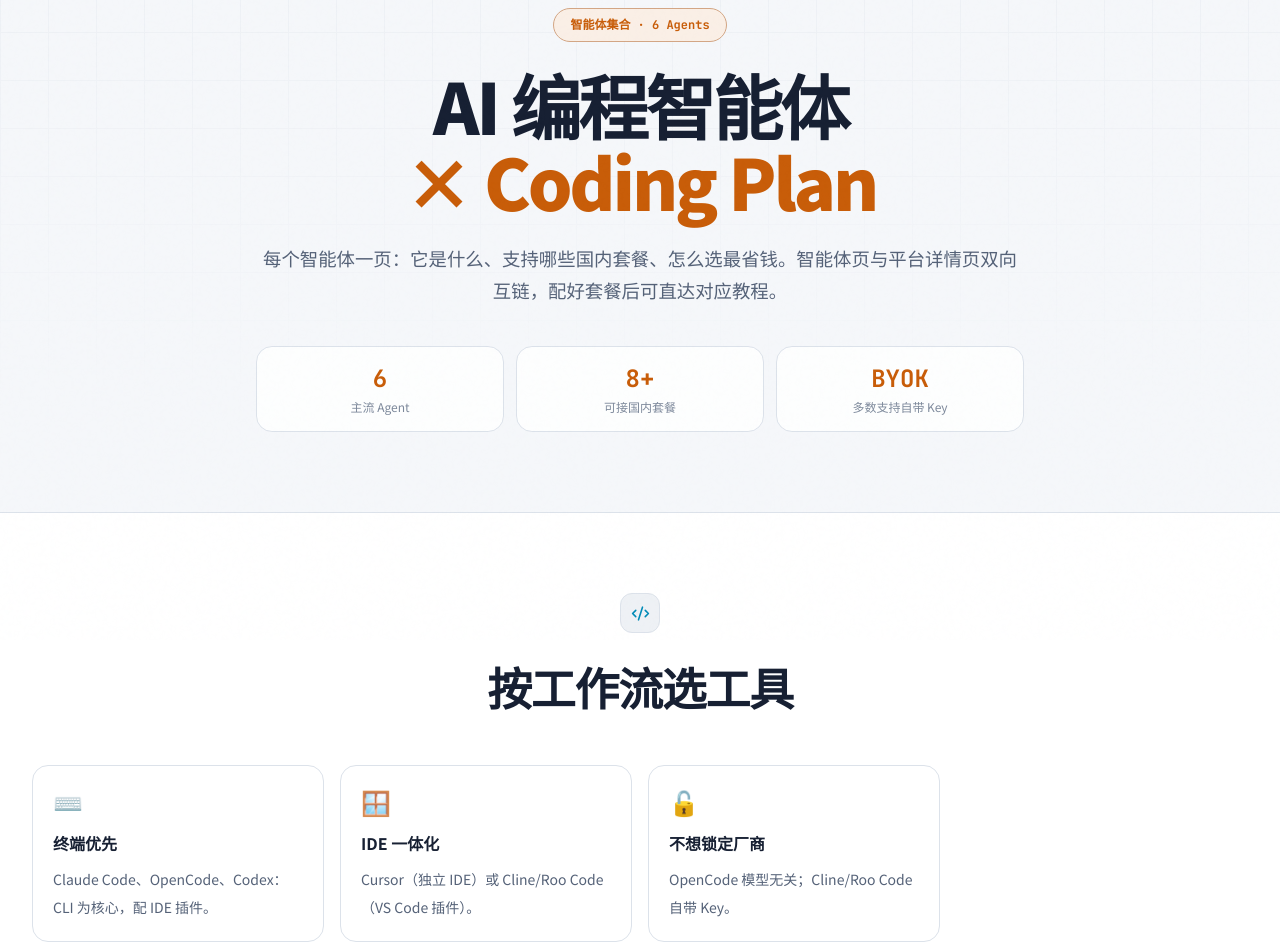
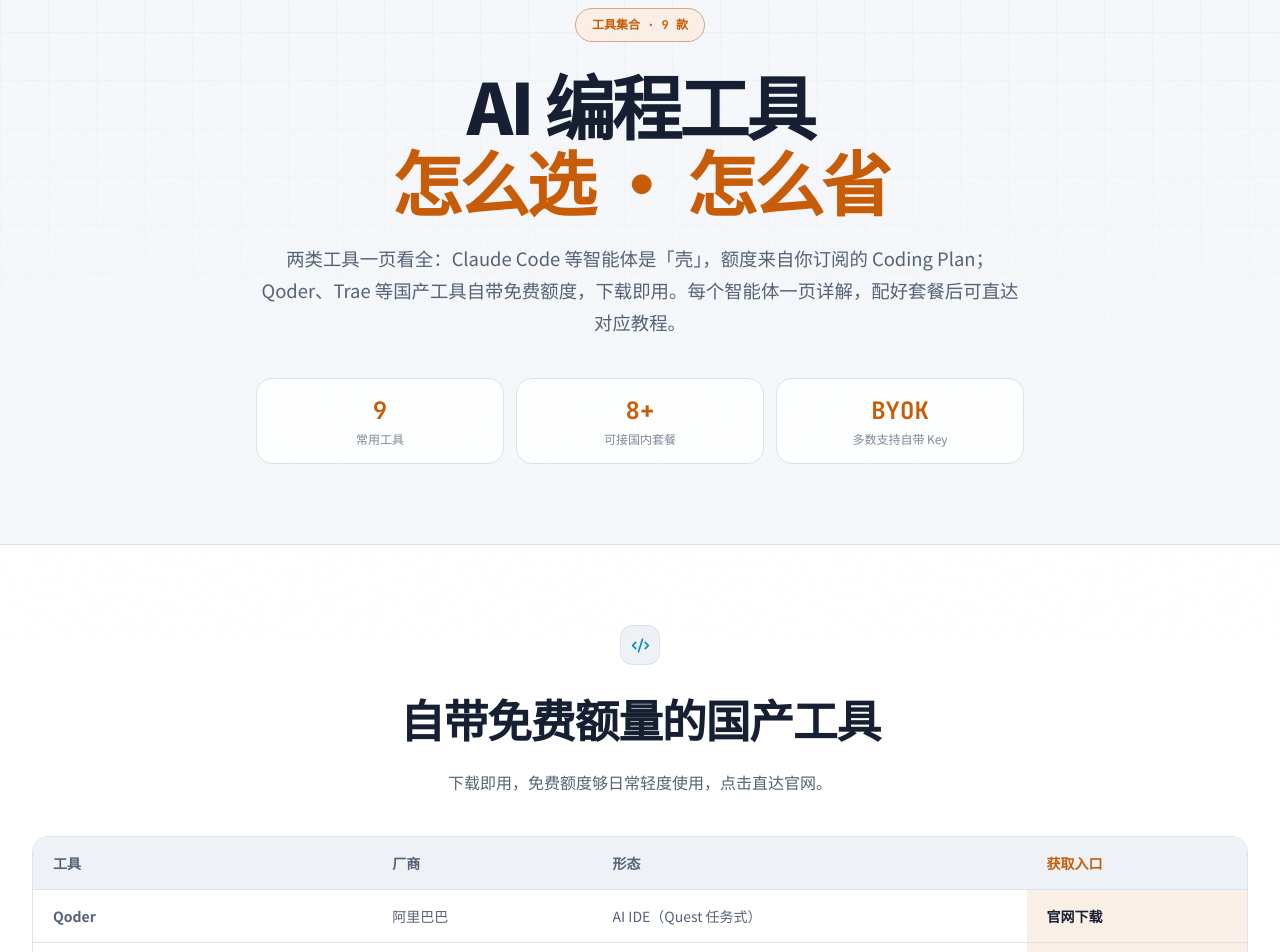
Before and after one commit to junbaor/codingplan-react, a Next.js app: page /agents in a window 1280 px wide. Shown: the part 160-1112 px from the top of the page. Built offline with nearby package versions, Linux system fonts and the light colour scheme.

Commit message:
feat(agents): 工具页合并——Qoder/Trae/WorkBuddy 三款自带免费额度的国产工具低调并入 /agents（行链接带邀请参数直达官网），修复 hub canonical 误指 /tools 与 related 失效链接

```diff
--- a/app/AGENTS.md
+++ b/app/AGENTS.md
@@ -2,9 +2,9 @@
 > L2 | 父级: /AGENTS.md
 
 ## 成员清单
-(zh)/: zh-CN 根布局（含 WebSite/Organization 站点级 JSON-LD 与 next/font 自托管字体）、中文首页；二级路径统一为「集合根列表页 + [slug] 详情页」：blogs（7 篇对比/教程/问答）、agents（6 个 AI 编程智能体）、models（8 模型）、deals/leaderboard/changelog 三个单页 hub；plans 仅保留 [slug] 详情页（集合入口由首页 #platforms 承接，/plans 在 next.config.ts 301 至 /#platforms）；另含 /deepseek-hermes 独立专题页（原 deepseek-harness-plugins 插件合集页已删除，旧 URL 与拼写错误变体均在 next.config.ts 301 至 https://deepseek-plugin.org/zh/plugin）。旧 compare/guides/questions/articles 路径 301 至 /blogs、/tools 路径 301 至 /agents
+(zh)/: zh-CN 根布局（含 WebSite/Organization 站点级 JSON-LD 与 next/font 自托管字体）、中文首页；二级路径统一为「集合根列表页 + [slug] 详情页」：blogs（7 篇对比/教程/问答）、agents（6 个 AI 编程智能体 + 四款国产工具下载入口表格，/ai-tools 已 301 至 /agents）、models（8 模型）、deals/leaderboard/changelog 三个单页 hub；plans 仅保留 [slug] 详情页（集合入口由首页 #platforms 承接，/plans 在 next.config.ts 301 至 /#platforms）；另含 /deepseek-hermes 独立专题页（原 deepseek-harness-plugins 插件合集页已删除，旧 URL 与拼写错误变体均在 next.config.ts 301 至 https://deepseek-plugin.org/zh/plugin）。旧 compare/guides/questions/articles 路径 301 至 /blogs、/tools 路径 301 至 /agents
 (en)/: en 根布局（含中国套餐订购提示 banner 与站点级 JSON-LD）、英文首页、六个英文静态套餐详情路由、en/blogs（hub + claude-vs-glm）英文博客路由与 en/deepseek-hermes 英文 DSH 专题页（与中文版互为 hreflang 姊妹页）
 robots.ts: Next.js MetadataRoute 爬虫策略，输出 `/robots.txt`（显式放行 GPTBot/ClaudeBot/PerplexityBot 等 AI 爬虫）
-sitemap.ts: Next.js MetadataRoute 站点地图，lastmod 与 DATA_UPDATED_AT 同源，收录全部集合 hub 与详情路由（48 URL）
+sitemap.ts: Next.js MetadataRoute 站点地图，lastmod 与 DATA_UPDATED_AT 同源，收录全部集合 hub 与详情路由（49 URL）
 
 [PROTOCOL]: 变更时更新此头部，然后检查 AGENTS.md
--- a/app/sitemap.ts
+++ b/app/sitemap.ts
@@ -1,6 +1,6 @@
 /**
  * [INPUT]: 依赖 Next.js MetadataRoute 类型、hubs/blogs/plans/models/tools 集合清单与 DATA_UPDATED_AT
- * [OUTPUT]: 对外提供全站 48 个 URL 的 /sitemap.xml，lastmod 与全站数据更新日期同源
+ * [OUTPUT]: 对外提供全站 49 个 URL 的 /sitemap.xml，lastmod 与全站数据更新日期同源
  * [POS]: app 的站点地图入口，与静态生成路由共用各集合 slug 数据源
  * [PROTOCOL]: 变更时更新此头部，然后检查 AGENTS.md
  */
--- a/next.config.ts
+++ b/next.config.ts
@@ -23,6 +23,7 @@
       { source: '/questions/:slug', destination: '/blogs/:slug', permanent: true },
       { source: '/tools', destination: '/agents', permanent: true },
       { source: '/tools/:slug', destination: '/agents/:slug', permanent: true },
+      { source: '/ai-tools', destination: '/agents', permanent: true },
       { source: '/articles', destination: '/blogs', permanent: true },
       { source: '/articles/:slug', destination: '/blogs/:slug', permanent: true },
       { source: '/en/articles', destination: '/en/blogs', permanent: true },
--- a/src/data/AGENTS.md
+++ b/src/data/AGENTS.md
@@ -10,7 +10,7 @@
 guides.ts: Claude Code × 国产 Coding Plan 配置教程文章数据（GLM/Kimi/火山方舟，挂载于 /blogs）
 questions.ts: 问题型长文数据（是什么/最便宜/哪个好，挂载于 /blogs）
 blogs.ts: 博客集合索引（blogSlugs/blogsBySlug 与英文索引），把对比/教程/问答三类文章归一到 /blogs 命名空间
-hubs.ts: 4 个集合首页数据（/blogs、/tools、/models、/en/blogs），保证每个二级路径都有 200 列表页（套餐集合由首页 #platforms 承接，/plans 已 301 至首页）
+hubs.ts: 4 个集合首页数据（/blogs、/agents 含四款国产工具下载入口、/models、/en/blogs），保证每个二级路径都有 200 列表页（套餐集合由首页 #platforms 承接，/plans 已 301 至首页）
 deals.ts: /deals 邀请码与优惠汇总页数据，聚合各平台首购/邀请/年付优惠
 changelog.ts: /changelog 变更记录页数据，按月倒序的时间线表格
 leaderboard.ts: /leaderboard 性价比榜单页数据（入门价排行 + 分项冠军），服务端直出全量表格
--- a/src/data/hubs.ts
+++ b/src/data/hubs.ts
@@ -1,11 +1,15 @@
 /**
  * [INPUT]: 依赖 content-page 的 defineContentPage、models 的集合清单
- * [OUTPUT]: 对外提供 4 个集合首页数据：/blogs、/tools、/models（zh）与 /en/blogs（en）；套餐集合由首页 #platforms 承接
+ * [OUTPUT]: 对外提供 4 个集合首页数据：/blogs、/agents（含国产工具下载入口）、/models（zh）与 /en/blogs（en）；套餐集合由首页 #platforms 承接
  * [POS]: data 的集合层，保证每个二级路径都有 200 的列表页作为面包屑父级与权重汇聚点
  * [PROTOCOL]: 变更时更新此头部，然后检查 AGENTS.md
  */
 import { defineContentPage } from './content-page'
 import { modelSlugs } from './models'
+
+const QODER_REFERRAL_URL = 'https://qoder.cn/referral?referral_code=eoGXJ3J7rC3r1faxoxVeoERBoXnbLCxl'
+const WORKBUDDY_INVITE_URL = 'https://www.workbuddy.cn/events/invite?inviteCode=boeaodw2co0'
+const TRAE_FISSION_URL = 'https://www.trae.cn/work-fission/VUPSYKYLX55Y?utm_source=copy_link&utm_medium=friends_invite'
 
 const modelNameBySlug: Record<string, { name: string; vendor: string }> = {
   'glm-5.3': { name: 'GLM-5.3', vendor: '智谱' },
@@ -62,19 +66,19 @@
   slug: 'agents',
   accent: 'orange',
   seo: {
-    title: 'AI 编程智能体指南 - Claude Code / Codex / OpenCode / Cursor / Cline / Roo Code',
-    description: 'CodingPlan.org 智能体集合页：六个主流 AI 编程智能体（Agent）各配哪个国产 Coding Plan 最划算，含 Claude Code、Codex、OpenCode、Cursor、Cline、Roo Code 的支持套餐清单与配置教程入口。',
-    canonical: 'https://codingplan.org/tools',
+    title: 'AI 编程工具指南 - Claude Code / Cursor / Qoder / Trae 等 9 款',
+    description: 'CodingPlan.org 工具集合页：六个主流 AI 编程智能体（Claude Code、Codex、OpenCode、Cursor、Cline、Roo Code）配哪个国产 Coding Plan 最划算，另有 Qoder、Trae、WorkBuddy 三款自带免费额度的国产工具下载入口。',
+    canonical: 'https://codingplan.org/agents',
     locale: 'zh-CN',
     ogType: 'website',
   },
   hero: {
-    badge: '智能体集合 · 6 Agents',
-    title: 'AI 编程智能体',
-    highlight: '× Coding Plan',
-    description: '每个智能体一页：它是什么、支持哪些国内套餐、怎么选最省钱。智能体页与平台详情页双向互链，配好套餐后可直达对应教程。',
+    badge: '工具集合 · 9 款',
+    title: 'AI 编程工具',
+    highlight: '怎么选 · 怎么省',
+    description: '两类工具一页看全：Claude Code 等智能体是「壳」，额度来自你订阅的 Coding Plan；Qoder、Trae 等国产工具自带免费额度，下载即用。每个智能体一页详解，配好套餐后可直达对应教程。',
     stats: [
-      { value: '6', label: '主流 Agent' },
+      { value: '9', label: '常用工具' },
       { value: '8+', label: '可接国内套餐' },
       { value: 'BYOK', label: '多数支持自带 Key' },
     ],
@@ -91,6 +95,20 @@
   ],
   sections: [
     {
+      title: '自带免费额量的国产工具',
+      description: '下载即用，免费额度够日常轻度使用，点击直达官网。',
+      table: {
+        columns: ['工具', '厂商', '形态', '获取入口'],
+        featuredColumn: 3,
+        rows: [
+          ['Qoder', '阿里巴巴', 'AI IDE（Quest 任务式）', '官网下载'],
+          ['Trae / TraeWork', '字节跳动', 'AI IDE + 办公端', '官网下载'],
+          ['WorkBuddy', '腾讯', 'AI 办公智能体工作台', '官网下载'],
+        ],
+        rowLinks: [QODER_REFERRAL_URL, TRAE_FISSION_URL, WORKBUDDY_INVITE_URL],
+      },
+    },
+    {
       title: '按工作流选工具',
       cards: [
         { icon: '⌨️', title: '终端优先', description: 'Claude Code、OpenCode、Codex：CLI 为核心，配 IDE 插件。' },
@@ -103,10 +121,11 @@
     { question: '工具本身要付费吗？', answer: 'Claude Code CLI、Codex CLI、OpenCode、Cline、Roo Code 均免费（OpenCode 开源）；Cursor 是商业产品（有免费档）。消耗的是你接入的套餐额度。' },
     { question: '一个套餐能同时接多个工具吗？', answer: '能。同一套餐额度在所有支持的工具间共享，例如智谱套餐同时供 Claude Code 与 Cursor 使用，不重复计费。' },
     { question: '哪个工具对国产套餐适配最好？', answer: 'Claude Code 的官方适配面最广（7+ 平台点名支持）；VS Code 用户则普遍选 Cline/Roo Code。' },
+    { question: 'Qoder、Trae 这些和 Claude Code 有什么区别？', answer: 'Claude Code 等六款是「壳」——额度来自你订阅的 Coding Plan；Qoder、Trae、WorkBuddy 自带积分体系，注册即有免费额度，可直接下载使用，重度使用再考虑付费或自带 API Key。' },
   ],
   related: [
     { kind: '文章', title: 'Claude Code 配置教程合集', description: 'GLM/Kimi/方舟三篇教程。', href: '/blogs/claude-code-with-glm' },
-    { kind: '集合', title: '全部套餐', description: '智能体页引用的平台详情。', href: '/plans' },
+    { kind: '集合', title: '全部套餐', description: '智能体页引用的平台详情。', href: '/#platforms' },
     { kind: '模型', title: 'GLM-5.3 评测', description: '工具背后的模型选型。', href: '/models/glm-5.3' },
   ],
 })
```
Also changed, not shown: 1 other file (tests, documents, lock files or other folders).
